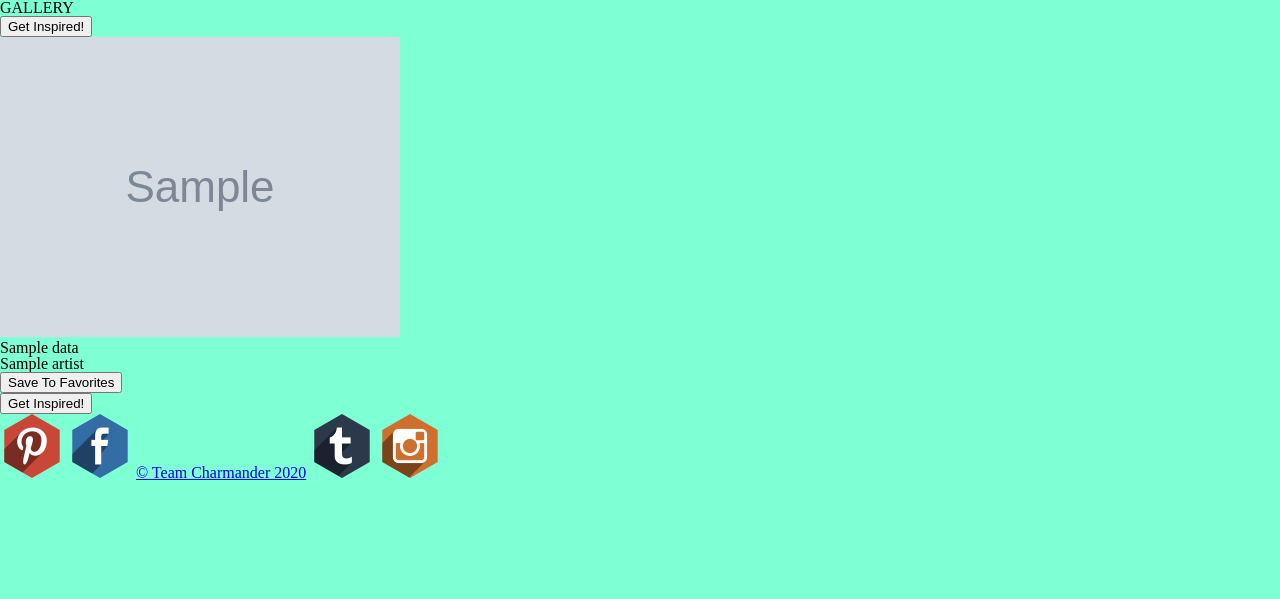
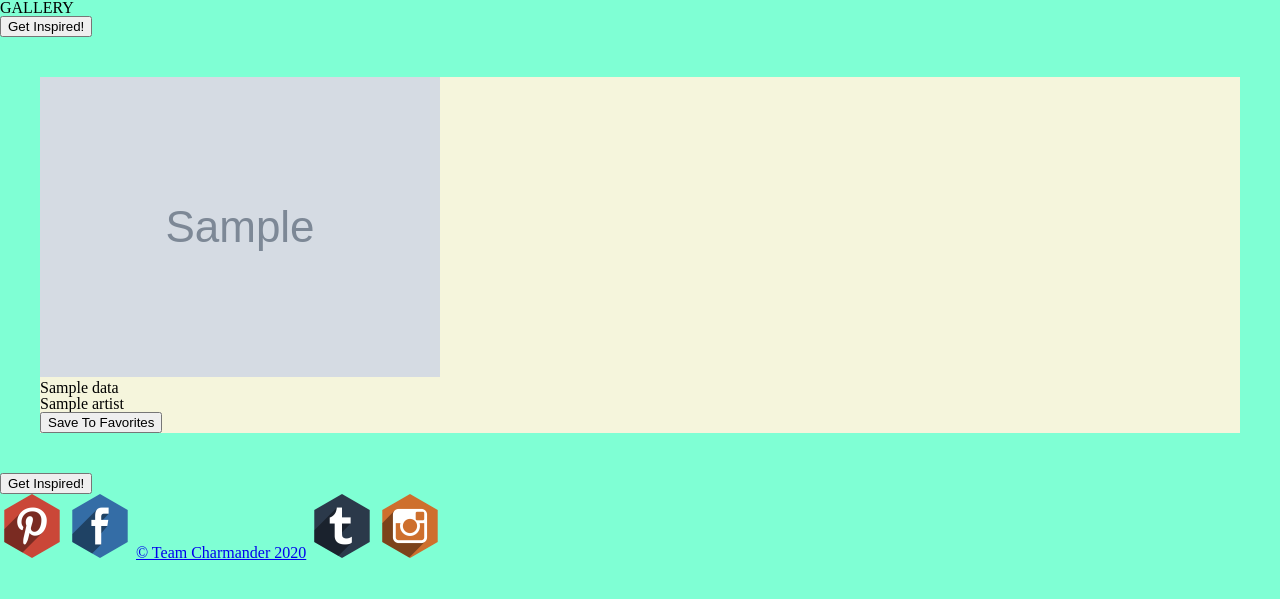
Before and after one commit to team-charmander-blaze/respite, a Node server app: template views/pages/gallery.ejs in a window 1280 px wide. Shown: the part 99-698 px from the top of the page. Run offline with Node 20, Linux system fonts and the light colour scheme; the template is opened without the code that fills it: most values are stand-ins (such as "Sample title", 1, 10 or a date in 2020); grey boxes marked "Sample" are stand-in pictures.

Commit message:
Fixed | section card loop in gallery

```diff
--- a/views/pages/gallery.ejs
+++ b/views/pages/gallery.ejs
@@ -9,13 +9,13 @@
 
   <%- include('../layout/button') %>
 
-  <!-- Need to fix this loop to include the section for proper styling later, Tif made a task card -->
-  <section class="gallery-card">
-    <div class="resultContainer">
+
 
   <% for (data of dataArray) { %>
-
+    <section class="section-card">
+      <div>
         <%- include('../layout/img') %>
+      </div>
 
       <form action="/gallery" method="POST" name="save">
         <input type="hidden" name="title" value="<%= data.title %>">
@@ -23,10 +23,11 @@
         <input type="hidden" name="img" value="<%= data.img %>">
         <input type="submit" name="save" value="Save To Favorites">
       </form>
+
+    </section>
   <% } %>
 
-    </div>
-  </section>
+
 
   <%- include('../layout/button') %>
 
```
Lines whose indentation alone changed are shown as unchanged.
